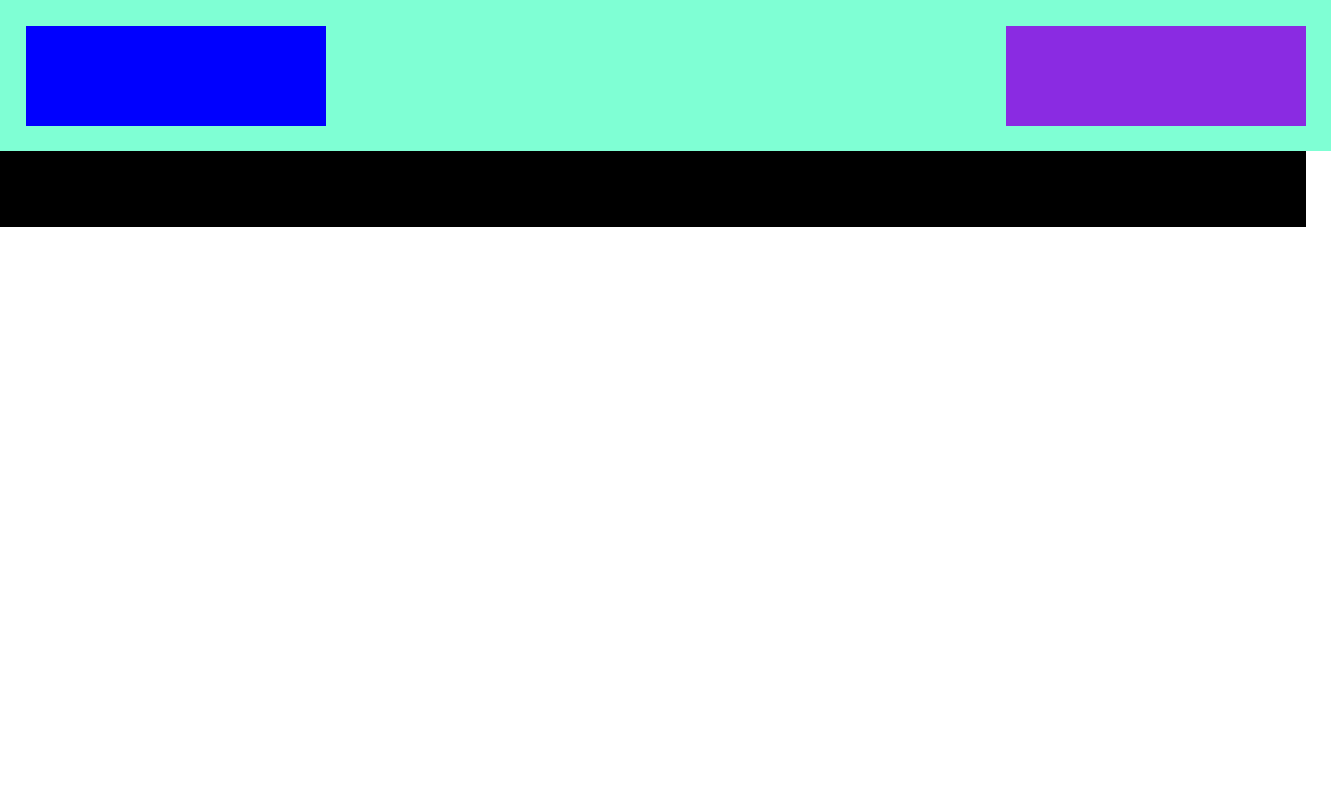
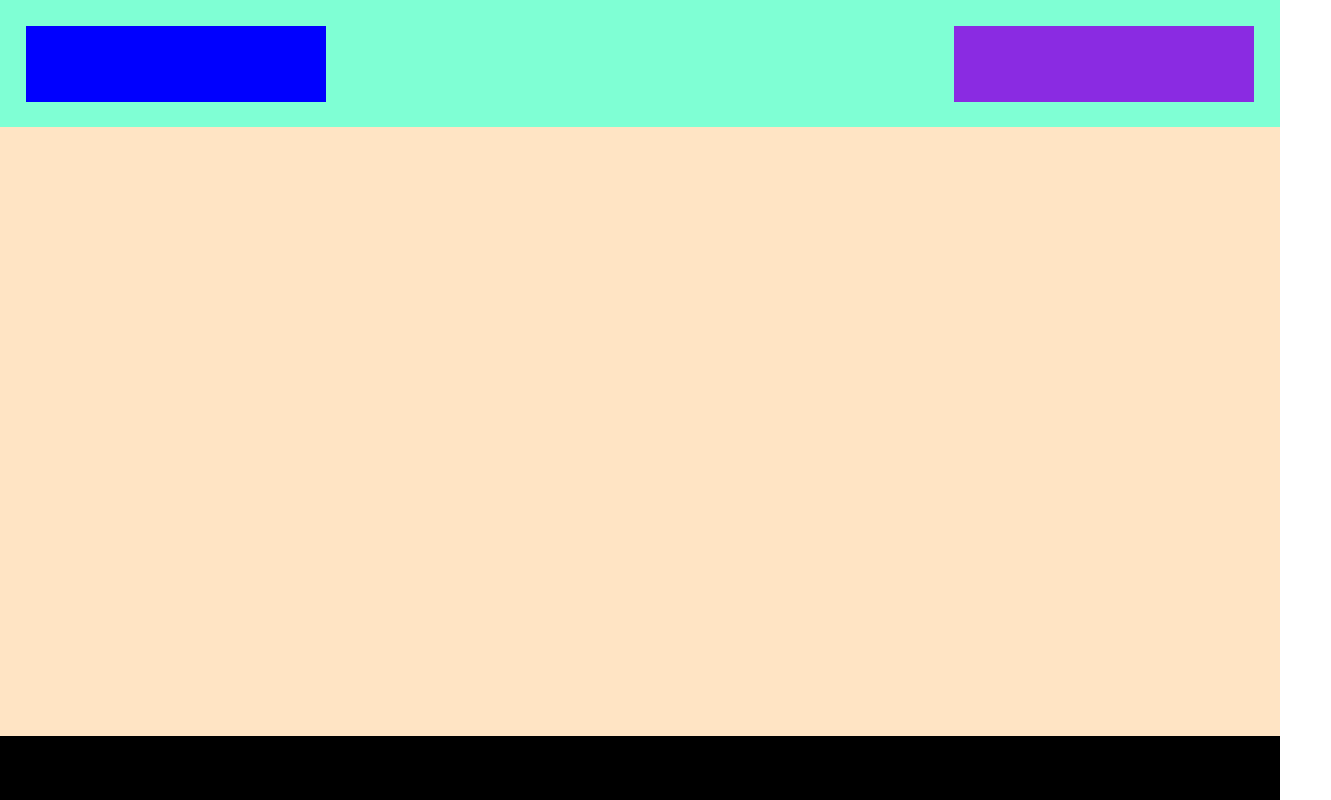
Before and after one commit to elisabethp/decision-tree, an Angular app: page / in a window 1280 px wide. Shown: the whole page, 1331 px wide, since content can reach past the window. Built offline with nearby package versions, Linux system fonts and the light colour scheme.

Commit message:
barebones elements styled and placed page

```diff
--- a/src/styles.css
+++ b/src/styles.css
@@ -6,7 +6,7 @@ body {
 #site-wrapper {
     display: flex;
     flex-direction: column;
-    width: 100vw;
+    width: 100%;
     height: 100vh;
 }
 
@@ -14,7 +14,7 @@ body {
     display: flex;
     justify-content: space-between;
     background-color: aquamarine;
-    width: 100%;
+    width: calc(100% - 4%);
     height: 100px;
     padding: 2%;
 }
@@ -33,10 +33,11 @@ body {
 
 #main-content {
     background-color: bisque;
+    height: 100%;
 }
 
 #footer {
-    width: 100%;
+    width: calc(100% - 2%);
     height: 50px;
     padding: 1%;
     background-color: black;
```
